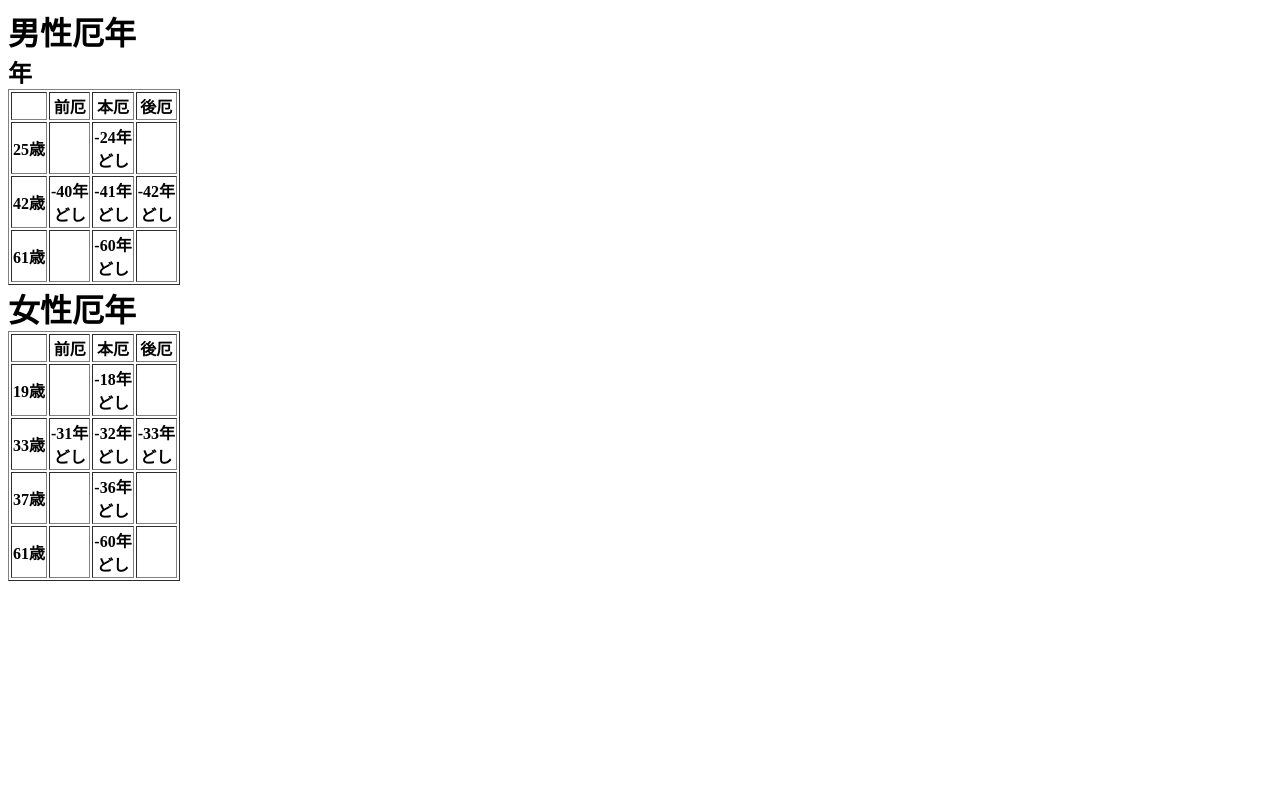
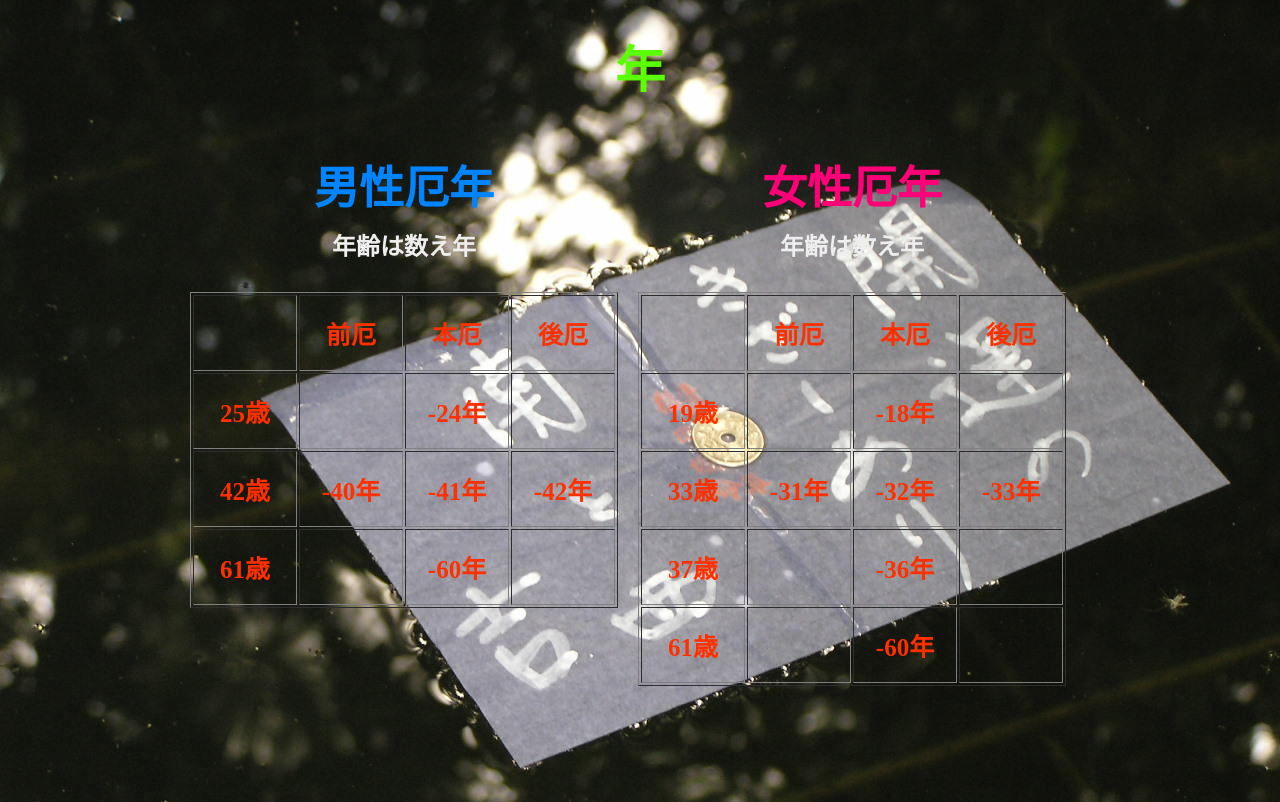
Before and after one commit to KanekoK/hp, a PHP site: page /yakudoshi.php in a window 1280 px wide. Before the commit the page ends 581 px from the top, so only its background shows below. Run offline with PHP 8.4, Linux system fonts and the light colour scheme; data that the repository does not hold is empty.

Commit message:
更新！

```diff
--- a/css/style.css
+++ b/css/style.css
@@ -34,8 +34,14 @@ header #header h2{
 }
 #main .seireki{
 	margin-top: 30px;
-	width: 80px;
+	font-size: 25px;
+	font-weight: bold;
+}
+#main input{
+	font-weight: bold;
+	font-size: 20px;
+	width: 150px;
 }
 #main input:hover{
-	opacity: 0.8;
+	opacity: 0.7;
 }
--- a/css/yakudoshi.css
+++ b/css/yakudoshi.css
@@ -0,0 +1,71 @@
+.clearfix:after {
+    content: ".";
+    display: block;
+    height: 0;
+    clear: both;
+    visibility: hidden;
+}
+
+body{
+    width: 1000px;
+    margin: 0 auto;
+    font-family: "ヒラギノ明朝 ProN W6", "HiraMinProN-W6", "HG明朝E", "ＭＳ Ｐ明朝", "MS PMincho", "MS 明朝", serif;
+    color: #eee;
+    background: url("../img/120688196163516209098.jpg");
+    background-repeat: no-repeat;
+}
+h1{
+    margin: 0;
+    padding: 0;
+}
+h2{
+    margin: 0;
+    padding: 0;
+}
+header #header h1 {
+    padding-top: 30px;
+    text-align: center;
+    color: #5AFF00;
+    font-size: 50px;
+}
+#main {
+    width: 100%;
+    height: 700px;
+
+}
+#main .common {
+    margin: 0 auto;
+    padding-top: 50px;
+}
+#main .man {
+    padding-left: 50px;
+    float: left;
+}
+#main table{
+    color: #FF3000;
+    font-size: 25px;
+    margin-top: 30px;
+}
+#main th {
+    width: 100px;
+    height: 72px;
+}
+#main h1 {
+    font-size: 45px;
+}
+#main .man h1 {
+    text-align: center;
+    color: #0084FF;
+}
+#main .woman {
+    padding-left: 20px;
+    float: left;
+}
+#main .woman h1 {
+    text-align: center;
+    color: #FF0078;
+}
+#main .common h2 {
+    padding-top: 10px;
+    text-align: center;
+}
--- a/yakudoshi.php
+++ b/yakudoshi.php
@@ -4,17 +4,17 @@
 	<meta charset="utf-8">
 	<meta http-equiv="X-UA-Compatible" content="IE=edge">
 	<title>結果</title>
-	<link rel="stylesheet" href="css/style.css">
+	<link rel="stylesheet" href="css/yakudoshi.css">
 </head>
 <body>
 	<?php
 	$kotoshi = $_POST["seireki"];
 
 	$arr_eto = [
-	"猿", "鳥", "犬",
-	"猪", "鼠", "牛",
-	"虎", "兎", "竜",
-	"蛇", "馬", "羊",
+	"申", "酉", "戌",
+	"亥", "子", "丑",
+	"寅", "卯", "辰",
+	"巳", "午", "未",
 	];
 
 
@@ -56,11 +56,17 @@
 
 
 	?>
+	<header>
+		<div id="header">
+			<h1><?php echo $_POST["seireki"]."年"; ?></h1>
+		</div>
+	</header>
 	<main>
+		<div id="main">
+			<div class="common clearfix">
 				<div class="man">
 					<h1>男性厄年</h1>
-			<h2><?php echo $_POST["seireki"]."年"; ?></h2>
-
+					<h2>年齢は数え年</h2>
 					<table border=1>
 						<tr>
 							<th></th>
@@ -73,7 +79,7 @@
 							<th></th>
 							<th>
 								<?php echo $man_yaku1."年";?><br>
-						<?php echo $man_yakudoshi1."どし"; ?>
+								<?php echo $man_yakudoshi1; ?>
 							</th>
 							<th></th>
 						</tr>
@@ -81,15 +87,15 @@
 							<th>42歳</th>
 							<th>
 								<?php echo $man_maeyaku2."年"; ?><br>
-						<?php echo $man_maeyakudoshi2."どし"; ?>
+								<?php echo $man_maeyakudoshi2; ?>
 							</th>
 							<th>
 								<?php echo $man_yaku2."年";?><br>
-						<?php echo $man_yakudoshi2."どし"; ?>
+								<?php echo $man_yakudoshi2; ?>
 							</th>
 							<th>
 								<?php echo $man_atoyaku2."年";?><br>
-						<?php echo $man_atoyakudoshi2."どし"; ?>
+								<?php echo $man_atoyakudoshi2; ?>
 							</th>
 						</tr>
 						<tr>
@@ -97,7 +103,7 @@
 							<th></th>
 							<th>
 								<?php echo $man_yaku3."年";?><br>
-						<?php echo $man_yakudoshi3."どし"; ?>
+								<?php echo $man_yakudoshi3; ?>
 							</th>
 							<th></th>
 						</tr>
@@ -105,7 +111,7 @@
 				</div> <!-- .man -->
 				<div class="woman">
 					<h1>女性厄年</h1>
-
+					<h2>年齢は数え年</h2>
 					<table border=1>
 						<tr>
 							<th></th>
@@ -118,7 +124,7 @@
 							<th></th>
 							<th>
 								<?php echo $woman_yaku1."年";?><br>
-						<?php echo $woman_yakudoshi1."どし"; ?>
+								<?php echo $woman_yakudoshi1; ?>
 							</th>
 							<th></th>
 						</tr>
@@ -126,15 +132,15 @@
 							<th>33歳</th>
 							<th>
 								<?php echo $woman_maeyaku2."年"; ?><br>
-						<?php echo $woman_maeyakudoshi2."どし"; ?>
+								<?php echo $woman_maeyakudoshi2; ?>
 							</th>
 							<th>
 								<?php echo $woman_yaku2."年";?><br>
-						<?php echo $woman_yakudoshi2."どし"; ?>
+								<?php echo $woman_yakudoshi2; ?>
 							</th>
 							<th>
 								<?php echo $woman_atoyaku2."年";?><br>
-						<?php echo $woman_atoyakudoshi2."どし"; ?>
+								<?php echo $woman_atoyakudoshi2; ?>
 							</th>
 						</tr>
 						<tr>
@@ -142,7 +148,7 @@
 							<th></th>
 							<th>
 								<?php echo $woman_yaku3."年";?><br>
-						<?php echo $woman_yakudoshi3."どし"; ?>
+								<?php echo $woman_yakudoshi3; ?>
 							</th>
 							<th></th>
 						</tr>
@@ -151,12 +157,14 @@
 							<th></th>
 							<th>
 								<?php echo $woman_yaku4."年";?><br>
-						<?php echo $woman_yakudoshi4."どし"; ?>
+								<?php echo $woman_yakudoshi4; ?>
 							</th>
 							<th></th>
 						</tr>
 					</table>
 				</div>
+			</div>
+		</div> <!-- #main -->
 	</main>
 </body>
 </html>
```
Also changed, not shown: img/120688196163516209098.jpg (added), img/63646351.jpg (added). Lines whose indentation alone changed are shown as unchanged.
